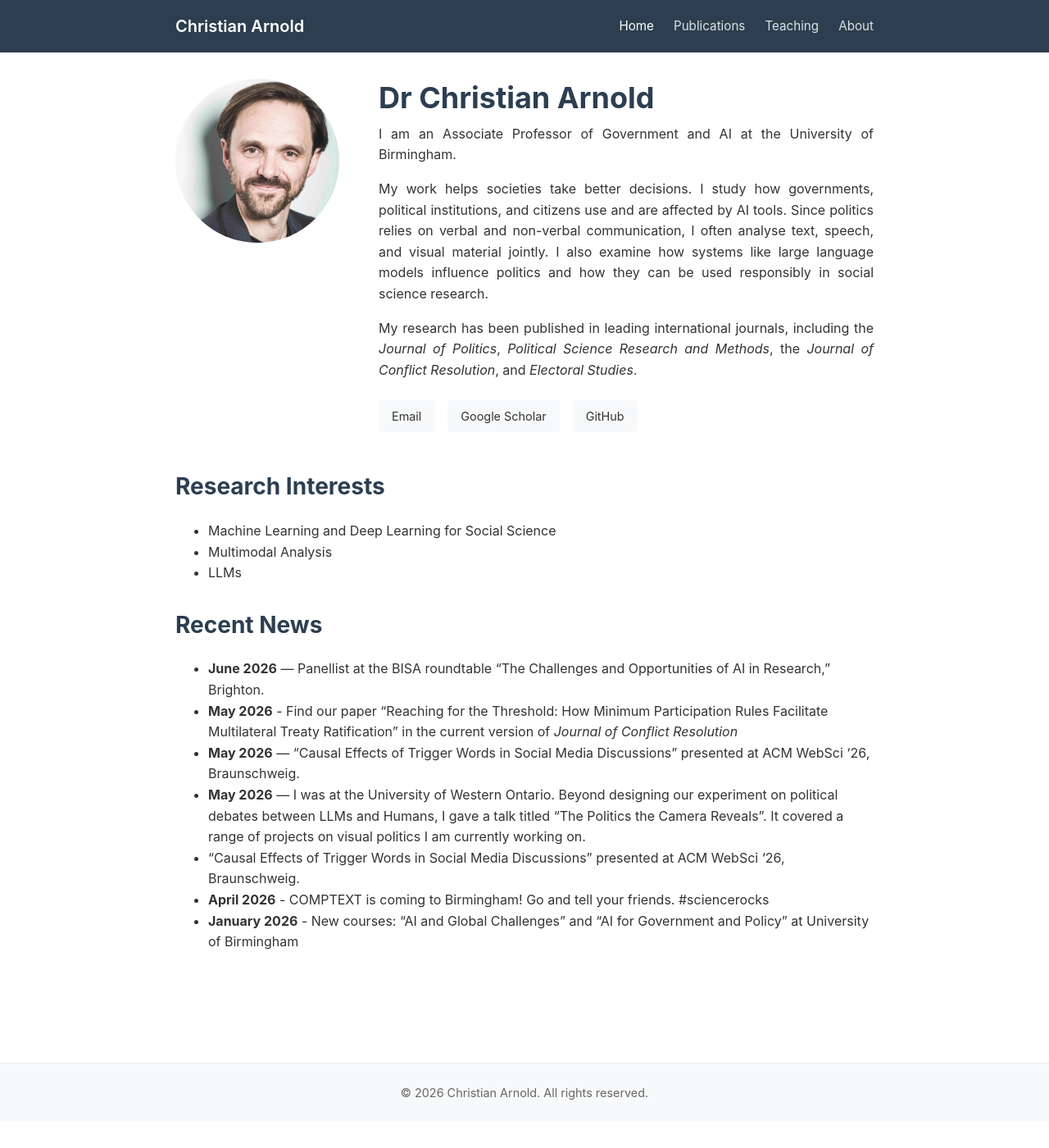
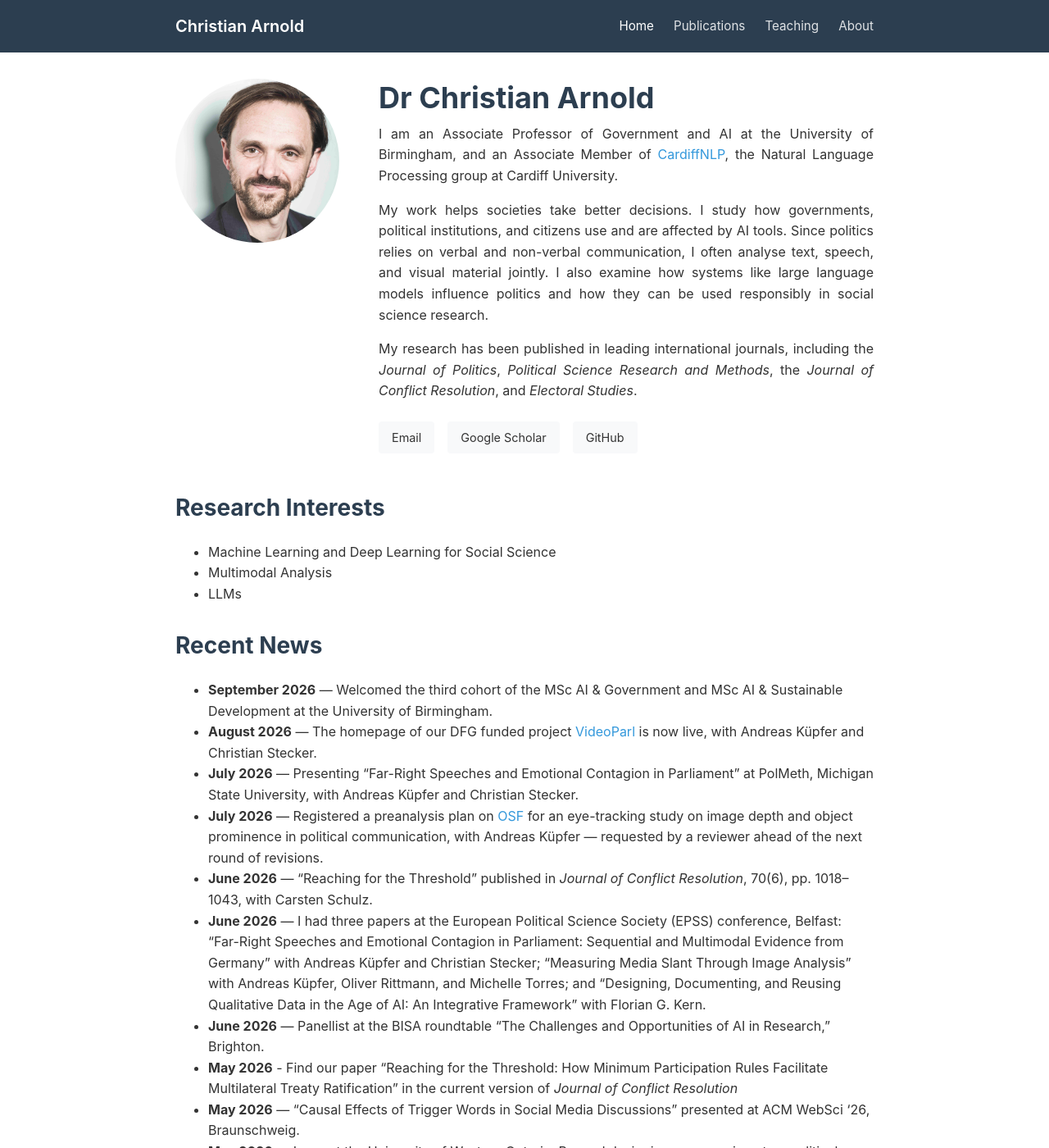
Before and after one commit to chrisguarnold/chrisguarnold.github.io, a Jekyll site: the page built from index.md, in a window 1280 px wide and 1400 px high. Shown: the whole window at 82% size. Built offline with Jekyll 4.4.1, drawn with Linux system fonts in a browser that asks for light colours.

Commit message:
Add CardiffNLP affiliation, June-September news, VideoParl link and JCR DOI
Co-Authored-By: Claude Opus 5.5 <noreply@anthropic.com>

```diff
--- a/index.md
+++ b/index.md
@@ -10,7 +10,7 @@ title: Home
   <div class="hero-content">
     <h1>Dr Christian Arnold</h1>
     <p>
-      I am an Associate Professor of Government and AI at the University of Birmingham.
+      I am an Associate Professor of Government and AI at the University of Birmingham, and an Associate Member of <a href="https://cardiffnlp.github.io">CardiffNLP</a>, the Natural Language Processing group at Cardiff University.
     </p>
     <p>
       My work helps societies take better decisions. I study how governments, political institutions, and citizens use and are affected by AI tools. Since politics relies on verbal and non-verbal communication, I often analyse text, speech, and visual material jointly. I also examine how systems like
@@ -38,6 +38,12 @@ title: Home
 
 ## Recent News
 
+- **September 2026** — Welcomed the third cohort of the MSc AI & Government and MSc AI & Sustainable Development at the University of Birmingham.
+- **August 2026** — The homepage of our DFG funded project <a href="https://videoparl.github.io/">VideoParl</a> is now live, with Andreas Küpfer and Christian Stecker.
+- **July 2026** — Presenting "Far-Right Speeches and Emotional Contagion in Parliament" at PolMeth, Michigan State University, with Andreas Küpfer and Christian Stecker.
+- **July 2026** — Registered a preanalysis plan on <a href="https://osf.io/bxpgd/overview">OSF</a> for an eye-tracking study on image depth and object prominence in political communication, with Andreas Küpfer — requested by a reviewer ahead of the next round of revisions.
+- **June 2026** — "Reaching for the Threshold" published in *Journal of Conflict Resolution*, 70(6), pp. 1018–1043, with Carsten Schulz.
+- **June 2026** — I had three papers at the European Political Science Society (EPSS) conference, Belfast: "Far-Right Speeches and Emotional Contagion in Parliament: Sequential and Multimodal Evidence from Germany" with Andreas Küpfer and Christian Stecker; "Measuring Media Slant Through Image Analysis" with Andreas Küpfer, Oliver Rittmann, and Michelle Torres; and "Designing, Documenting, and Reusing Qualitative Data in the Age of AI: An Integrative Framework" with Florian G. Kern.
 - **June 2026** — Panellist at the BISA roundtable "The Challenges and Opportunities of AI in Research," Brighton.
 - **May 2026** - Find our paper "Reaching for the Threshold: How Minimum Participation Rules Facilitate Multilateral Treaty Ratification" in the current version of *Journal of Conflict Resolution*
 - **May 2026** — "Causal Effects of Trigger Words in Social Media Discussions" presented at ACM WebSci '26, Braunschweig.
```
Also changed, not shown: publications.md (+3 -1 lines).
